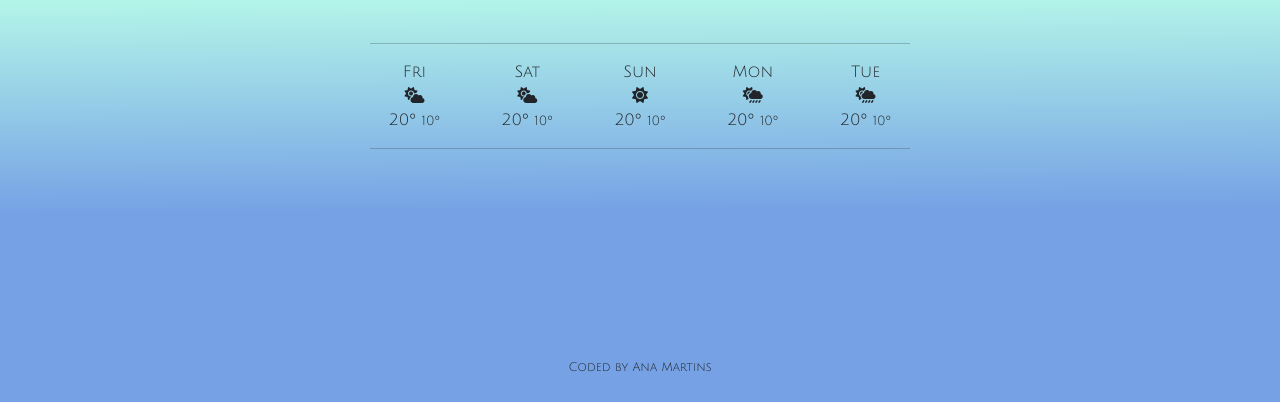
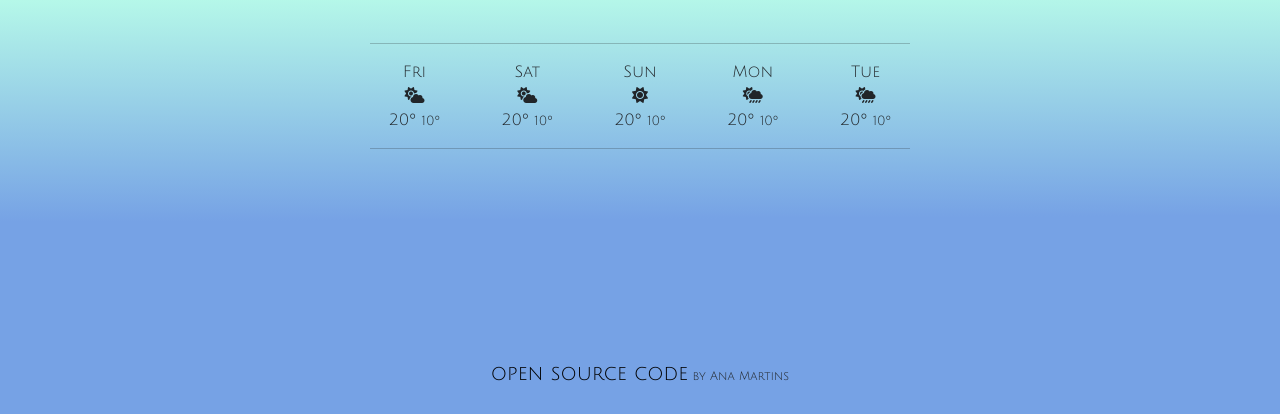
Before and after one commit to anavillaret/weather_project, a plain HTML site: page index.html in a window 1280 px wide. Shown: the part 586-1000 px from the top of the page. Drawn offline with nearby package versions, Linux system fonts and the light colour scheme.

Commit message:
Added GitHub link

```diff
--- a/Src/styles.css
+++ b/Src/styles.css
@@ -82,3 +82,6 @@ div.main-icon {
   text-align: center;
   margin-bottom: 15px;
 }
+.code-source {
+  color: blue;
+}
--- a/index.html
+++ b/index.html
@@ -93,7 +93,8 @@
 </div>
 
     <p class="footer">
-      Coded by Ana Martins
+        <a href="https://github.com/anavillaret/weather_project" id="code-source">open source code</a>
+      by Ana Martins
     </p>
     <script src="src/index.js"></script>
   </body>
```
